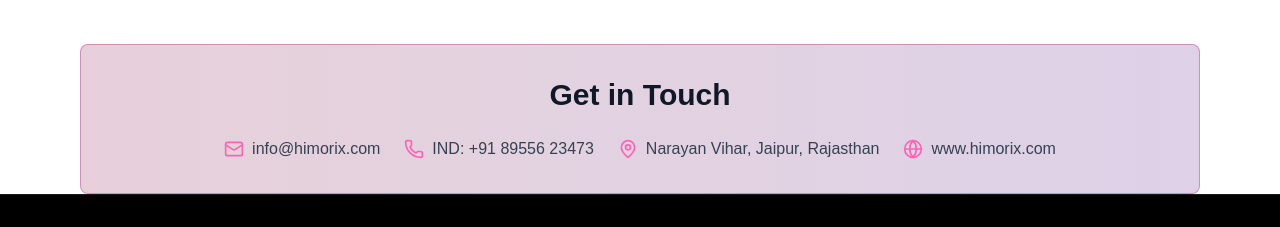
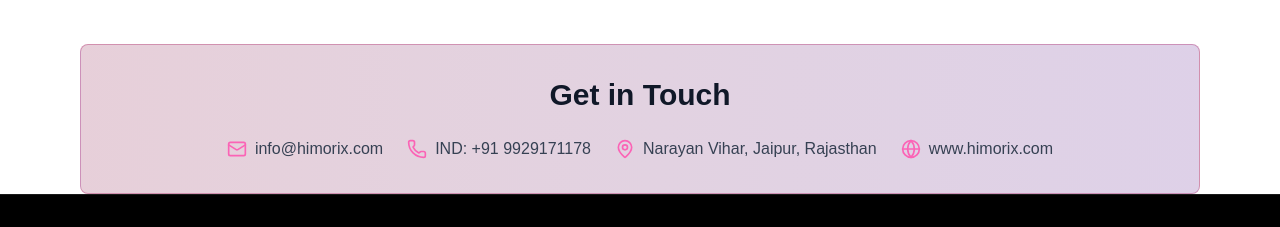
Before and after one commit to WehackerYT/Himorix, a Next.js app: page /about in a window 1280 px wide. Shown: the part 1200-1427 px from the top of the page. Built offline with nearby package versions, Linux system fonts and the light colour scheme.

Commit message:
Add files via upload
number 2

```diff
--- a/src/app/about/page.tsx
+++ b/src/app/about/page.tsx
@@ -117,7 +117,7 @@
             </div>
             <div className="flex items-center gap-2">
               <Phone className="w-5 h-5 text-pink-400" />
-              <span>IND: +91 89556 23473</span>
+              <span>IND: +91 9929171178</span>
             </div>
             <div className="flex items-center gap-2">
               <MapPin className="w-5 h-5 text-pink-400" />
```
